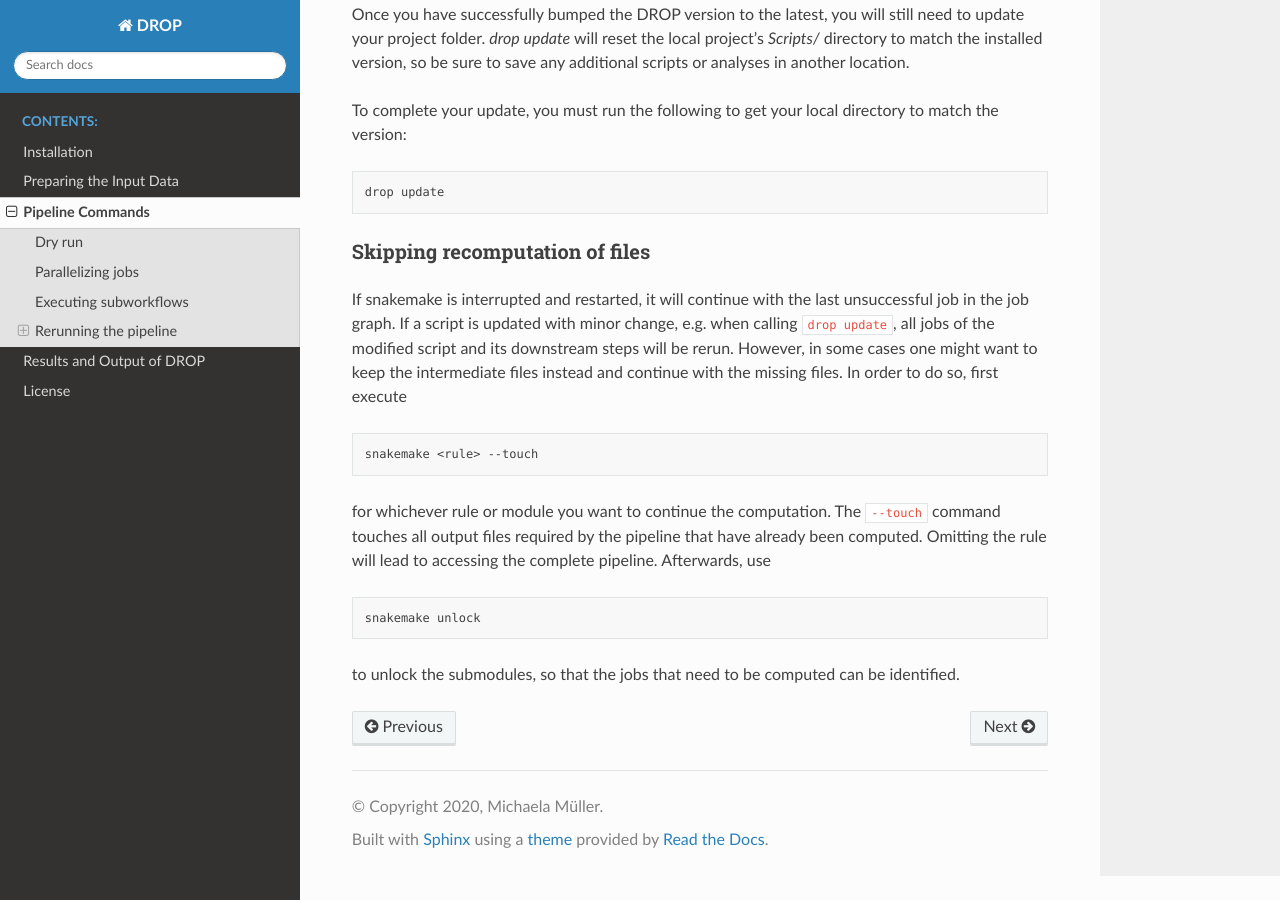
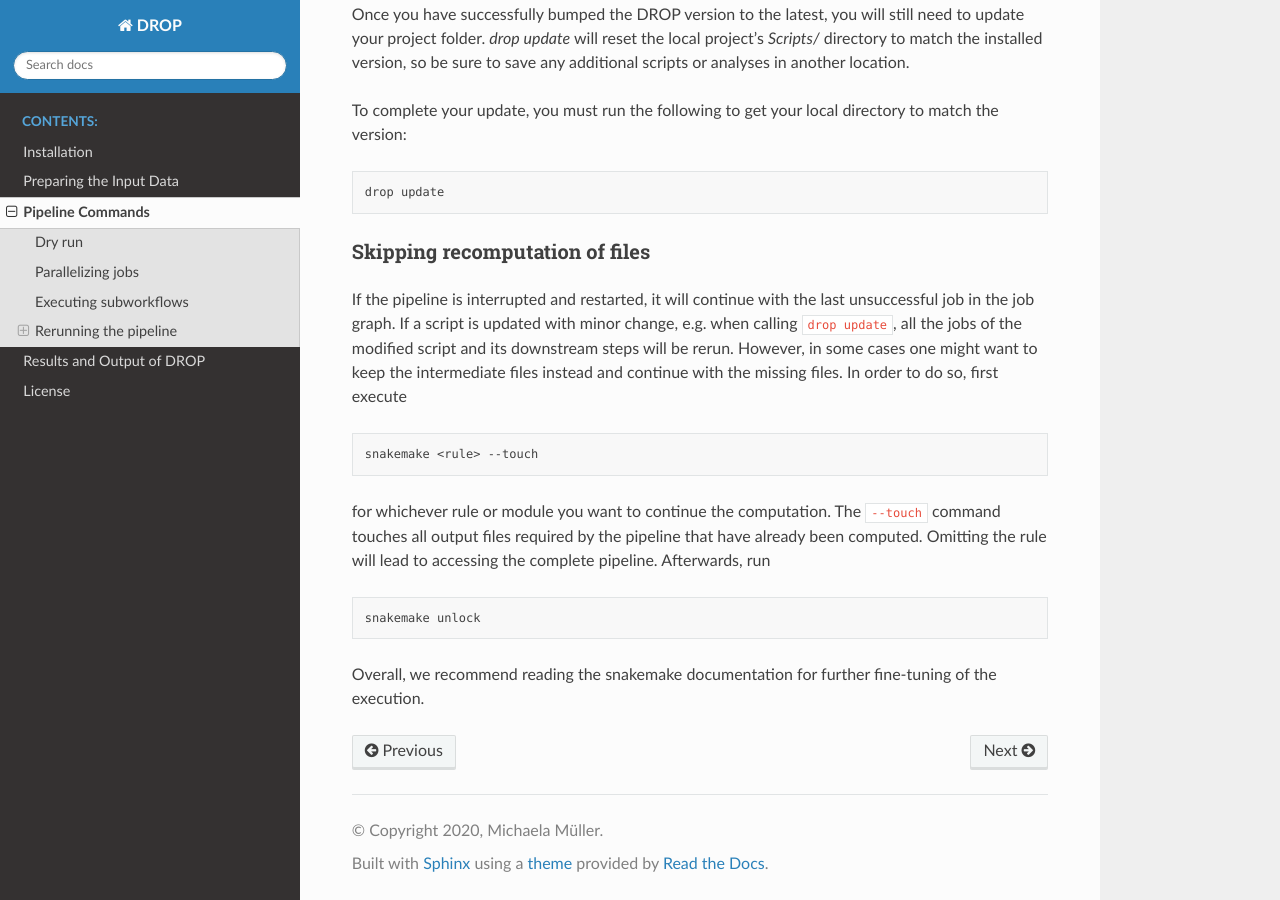
Before and after one commit to gagneurlab/drop, a Sphinx documentation site: the page built from docs/source/pipeline.rst, in a window 1280 px wide and 900 px high, scrolled down 2143 px. Built offline with Sphinx 7.4.7 and the Read the Docs theme 2.0.0, drawn with Linux system fonts in a browser that asks for light colours; pages that are not in the unit, such as notebooks, are missing from menus.

Commit message:
Update pipeline.rst

```diff
--- a/docs/source/pipeline.rst
+++ b/docs/source/pipeline.rst
@@ -109,16 +109,16 @@ To complete your update, you must run the following to get your local directory
 Skipping recomputation of files
 +++++++++++++++++++++++++++++++
 
-If snakemake is interrupted and restarted, it will continue with the last unsuccessful job in the job graph. If a script is updated with minor change, e.g. when calling ``drop update``, all jobs of the modified script and its downstream steps will be rerun. However, in some cases one might want to keep the intermediate files instead and continue with the missing files. In order to do so, first execute
+If the pipeline is interrupted and restarted, it will continue with the last unsuccessful job in the job graph. If a script is updated with minor change, e.g. when calling ``drop update``, all the jobs of the modified script and its downstream steps will be rerun. However, in some cases one might want to keep the intermediate files instead and continue with the missing files. In order to do so, first execute
 
 .. code-block:: bash
 
    snakemake <rule> --touch
 
-for whichever rule or module you want to continue the computation. The ``--touch`` command touches all output files required by the pipeline that have already been computed. Omitting the rule will lead to accessing the complete pipeline. Afterwards, use
+for whichever rule or module you want to continue the computation. The ``--touch`` command touches all output files required by the pipeline that have already been computed. Omitting the rule will lead to accessing the complete pipeline. Afterwards, run
 
 .. code-block:: bash
 
     snakemake unlock
 
-to unlock the submodules, so that the jobs that need to be computed can be identified.
+Overall, we recommend reading the snakemake documentation for further fine-tuning of the execution.
```
